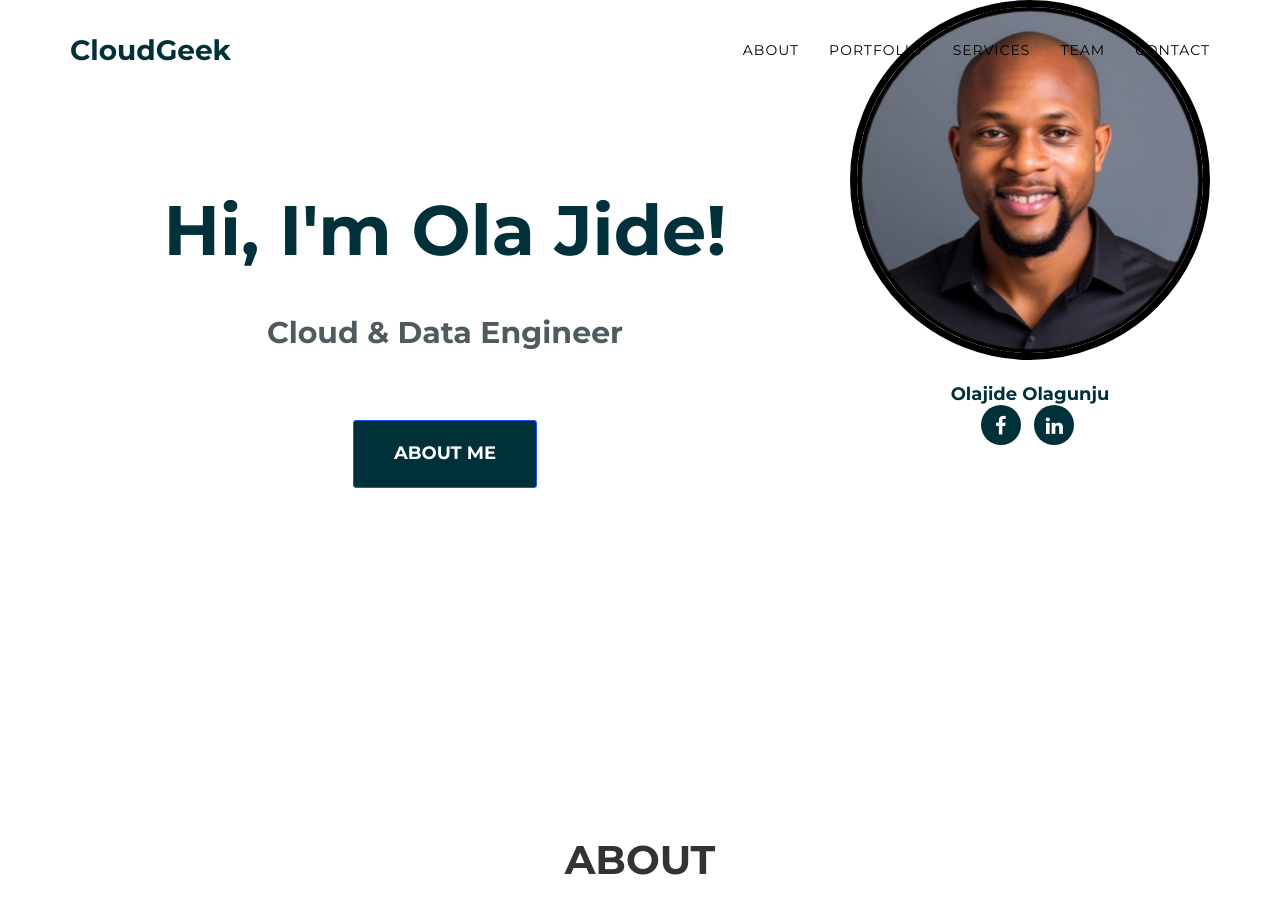
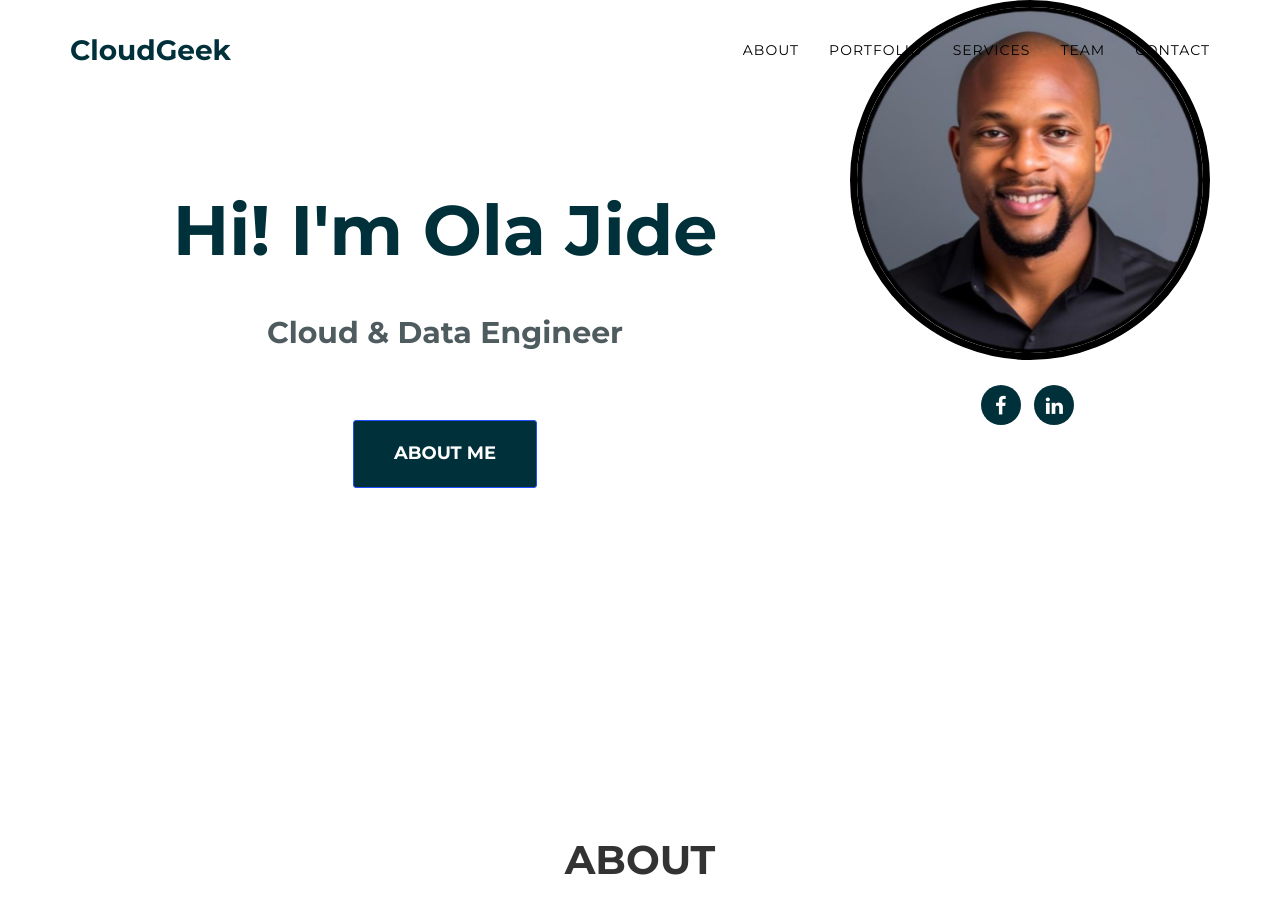
Before and after one commit to OlaOlagunju/cloudgeek.com.ng, a Jekyll site: the page built from index.md, in a window 1280 px wide and 900 px high. Built offline with Jekyll 4.4.1, drawn with Linux system fonts in a browser that asks for light colours; nearby versions of some CDN libraries; some web fonts are replaced.

Commit message:
Update hero.html

```diff
--- a/_includes/hero.html
+++ b/_includes/hero.html
@@ -5,7 +5,7 @@
         <div class="row">
             <div class="col-sm-8">
                 <div class="intro-text">
-                    <div class="intro-lead-in">Hi, I'm Ola Jide!</div>
+                    <div class="intro-lead-in">Hi! I'm Ola Jide</div>
                     <div class="intro-heading">Cloud & Data Engineer</div>
                     <a href="#about" class="page-scroll btn btn-xl">About Me</a>
                 </div>
@@ -18,7 +18,7 @@
             <div class="col-sm-4">
                 <div class="team-member">
                     <img src="/assets/img/team/olajide.jpg" class="img-responsive img-circle" alt="Olajide Olagunju">
-                    <h4>Olajide Olagunju</h4>
+                    <h4></h4>
                     <ul class="list-inline social-buttons">
                         <li><a href="http://www.facebook.com/jide.olagunju.5/"><i class="fa fa-facebook"></i></a>
                         </li>
```
